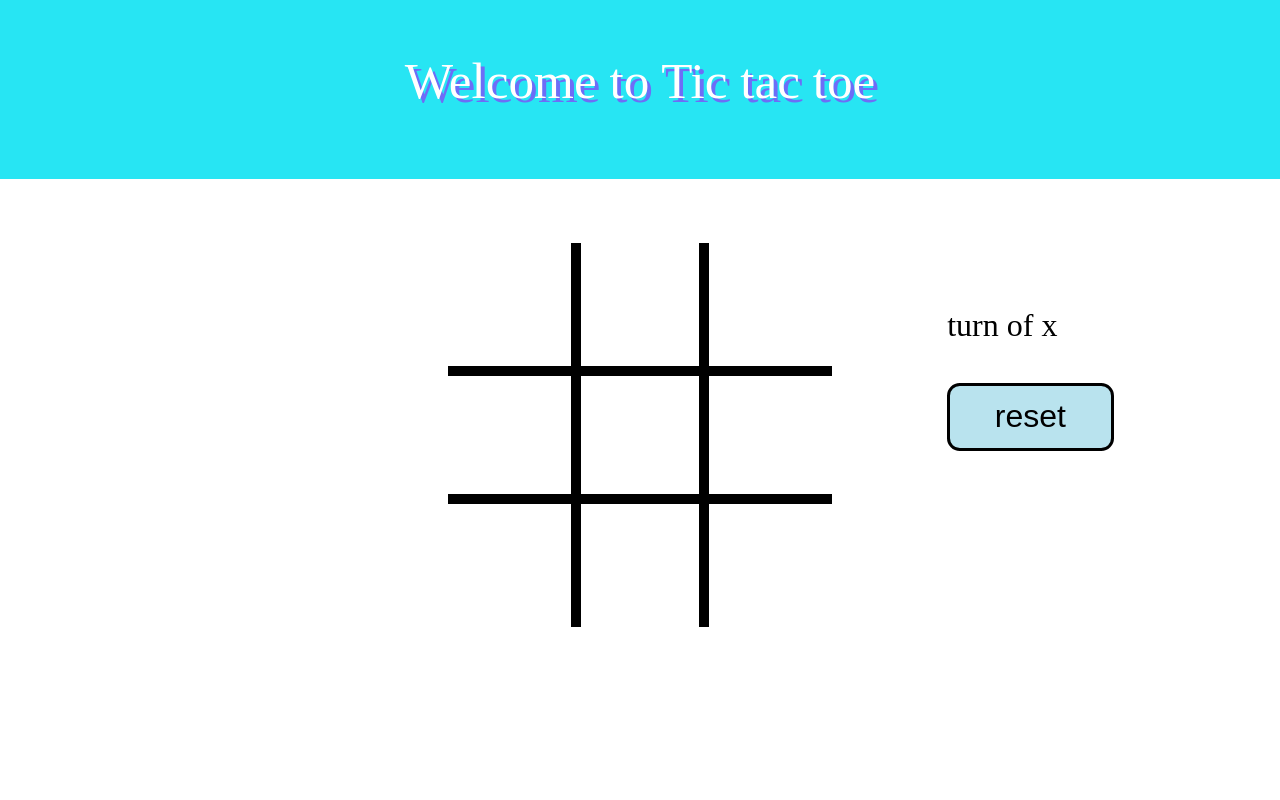
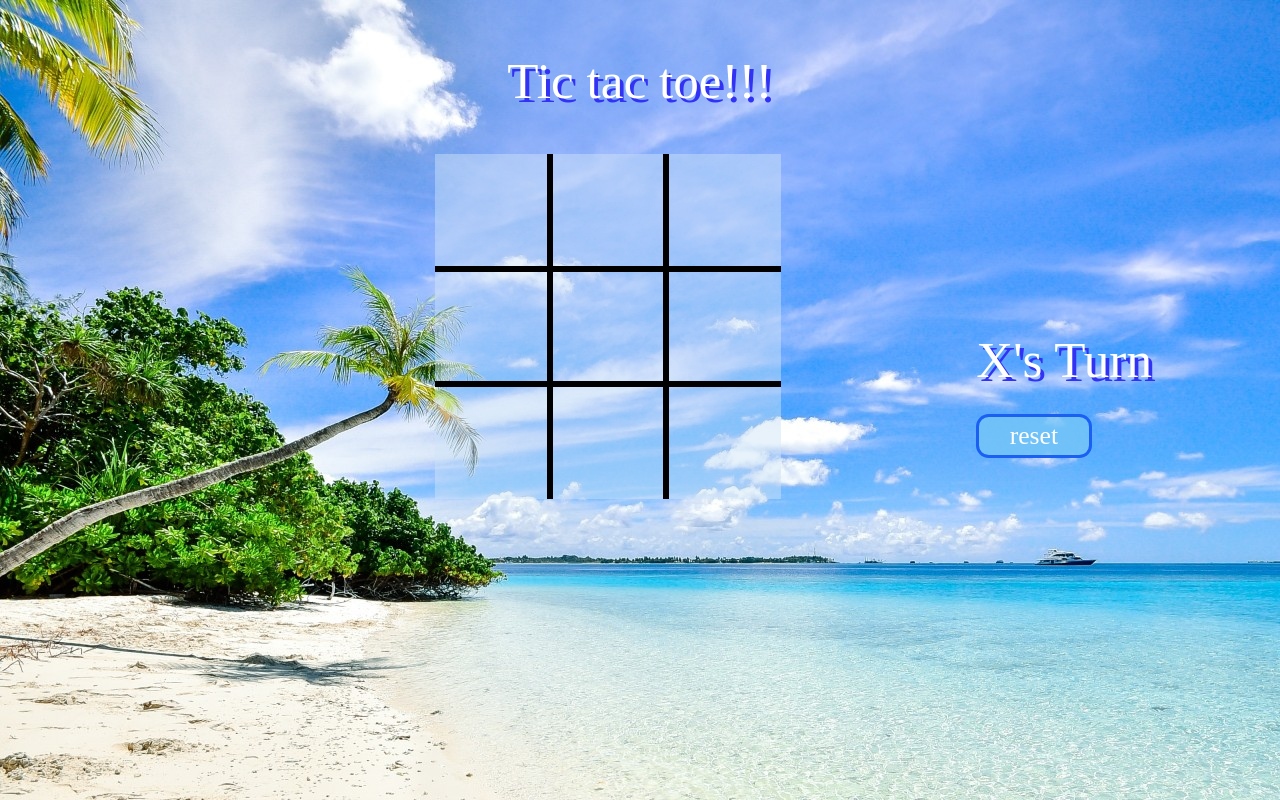
Before and after one commit to vinay001gh/TicTacToe, a plain HTML site: page index.html in a window 1280 px wide. Drawn offline with Linux system fonts and the light colour scheme; a web font is replaced by a local one.

Commit message:
second commit

```diff
--- a/index.html
+++ b/index.html
@@ -10,8 +10,8 @@
   </head>
   <body>
     <div class="container">
-      <div class="header">Welcome to Tic tac toe</div>
-
+      <div class="header">Tic tac toe!!!</div>
+     <div id="box">
       <div class="board">
         <div class="cell bt bl"></div>
         <div class="cell bt"></div>
@@ -22,9 +22,9 @@
         <div class="cell bb bl"></div>
         <div class="cell bb"></div>
         <div class="cell bb br"></div>
-      </div>
+      </div></div>
       <div class="gameInfo">
-        <div class="info">turn of x</div>
+        <div class="info">X's Turn</div>
         <div><button onclick="reset()" id="reset">reset</button></div>
         <img src="ticTacToeMedia/excited.gif" alt="" />
       </div>
--- a/ticTacToe.css
+++ b/ticTacToe.css
@@ -4,40 +4,60 @@
   margin: 0;
   padding: 0;
 }
+.container {
+  background-image: url(ticTacToeMedia/beachbg.jpg);
+  height: 100vh;
+}
+
 
 .header {
-  height: 10vw;
-  background-color: rgb(39, 229, 243);
+  height: 8vw;
+  /*background-color: rgb(39, 229, 243);*/
   text-align: center;
   padding-top: 4vw;
   font-size: 4vw;
   font-weight: 2vw;
-  text-shadow: 0.3vw 0.3vw rgb(109, 109, 247);
+  text-shadow: 0.3vw 0.3vw rgb(50, 50, 245);
   font-family: "Yuji Boku", serif;
   color: white;
 }
+#box{
+  width: 45vw;
+  height:70vh;
+  /*background-image: url(ticTacToeMedia/stonebg.jpg);*/
+  margin-left: 25vw;
+  margin-top:-10.5vh;
+  z-index: 5;
+
+
+}
 .board {
   display: grid;
-  grid-template-columns: repeat(3, 10vw);
-  grid-template-rows: repeat(3, 10vw);
-  margin-top: 5vw;
+
+  grid-template-columns: repeat(3, 9vw);
+  grid-template-rows: repeat(3, 9vw);
+  margin-top: 10.5vh;
   justify-content: center;
+
 }
 .cell {
-  border: solid 0.4vw black;
+  border: solid 0.3vw black;
   text-align: center;
   transition: all 0.1s ease-in-out;
-  font-size: 9vw;
+  font-size: 8vw;
   align-items: center;
+  font-weight: 400;
+  background-color: rgba(206, 227, 247, 0.466)
+
 }
 .cell:hover {
-  background-color: rgba(181, 211, 228, 0.76);
+  background-color: rgba(119, 200, 247, 0.76);
 }
 .gameInfo {
   display: block;
   position: absolute;
   right: 10vw;
-  margin-top: -25vw;
+  margin-top: -30vw;
 }
 .bl {
   border-left: none;
@@ -56,19 +76,31 @@ img {
   transition: all 0.5s ease-in;
 }
 #reset{
-    padding: 1vw;
-    width: 13vw;
-    font-size: 2.5vw;
-    border: solid black .3vw;
-    background-color: rgb(185, 227, 238);
-    margin: 3vw;
+    padding: 0.3vw;
+    width: 9vw;
+    font-size: 2vw;
+    font-weight: 2vw;
+    border: solid rgb(27, 95, 243) .3vw;
+    background-color: rgba(119, 200, 247, 0.76);
+
+    margin: 2vw;
     margin-left: 0vw;
     border-radius:1vw;
     cursor: pointer;
+    font-family: "Yuji Boku", serif;
+    color: white;
 
+}
+#reset:hover{
+  background-color: rgba(143, 221, 156, 0.568);
 }
 .info{
   font-size: 2.5vw;
+  font-family: "Yuji Boku", serif;
+  font-size: 4vw;
+  font-weight: 2vw;
+  text-shadow: 0.3vw 0.3vw rgb(50, 50, 245);
+  color: white;
 
 
 }
@@ -77,7 +109,7 @@ img {
     display: block;
     position: absolute;
     right: 40vw;
-    margin-top: 10vw;
+    margin-top: -50vh;
 
 
   }
--- a/ticTacToe.js
+++ b/ticTacToe.js
@@ -29,10 +29,10 @@ const checkWin = () => {
     ) {
       document.getElementsByClassName("info")[0].innerHTML =
         cells[value[0]].innerHTML + " won";
-      cells[value[0]].style.cssText = "color: red; font-size:10vw";
-      cells[value[1]].style.cssText = "color: red; font-size:10vw";
-      cells[value[2]].style.cssText = "color: red; font-size:10vw";
-      document.getElementsByTagName("img")[0].style.width = "15vh"
+      cells[value[0]].style.cssText = "color: red; font-size:9vw";
+      cells[value[1]].style.cssText = "color: red; font-size:9vw";
+      cells[value[2]].style.cssText = "color: red; font-size:9vw";
+      document.getElementsByTagName("img")[0].style.width = "25vh"
 
       isgameover = true;
       music.play();
@@ -52,7 +52,7 @@ Array.from(cells).forEach((element) => {
       checkWin();
       if (isgameover == false) {
         document.getElementsByClassName("info")[0].innerHTML =
-          " turn of " + turn;
+           turn+"'s Turn";
       }
     }
   });
@@ -66,10 +66,10 @@ function reset() {
   music.currentTime = 0;
   turn = "X";
   isgameover=false;
-  document.getElementsByClassName("info")[0].innerHTML = " turn of " + turn;
+  document.getElementsByClassName("info")[0].innerHTML = turn+"'s Turn";
   document.getElementsByTagName("img")[0].style.width = "0vh"
   Array.from(cells).forEach((element)=>{
-    element.style.cssText = "color: black; font-size:9vw";
+    element.style.cssText = "color: black; font-size:8vw";
   })
 
 }
```
Also changed, not shown: test.html (added, +13 -0 lines), ticTacToeMedia/beachbg.jpg (added), ticTacToeMedia/stonebg.jpg (added).
